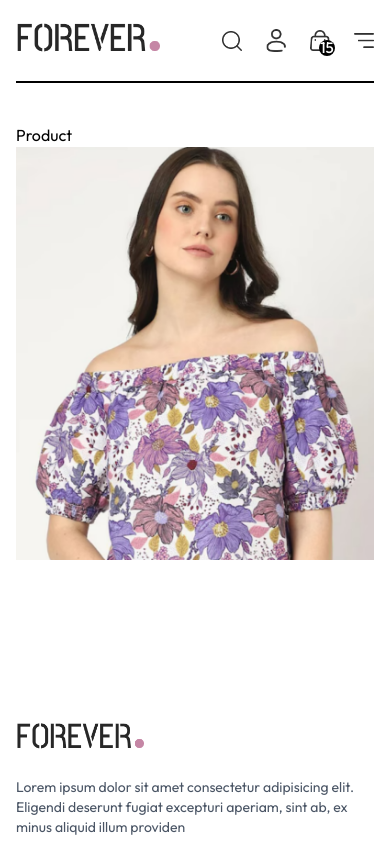
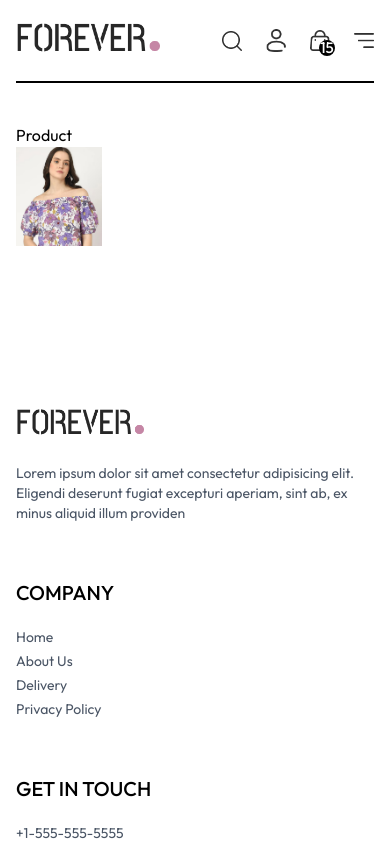
Before and after one commit to hellokristinafaye/clothing-ecommerce, a React (Vite) app: page /product/aaaaa in a window 390 px wide. Shown: the top 844 px of the page. Built offline with nearby package versions, Linux system fonts and the light colour scheme.

Commit message:
Image styled

```diff
--- a/src/pages/Product.jsx
+++ b/src/pages/Product.jsx
@@ -36,7 +36,7 @@ const Product = () => {
           <div className="flex sm:flex-col overflow-x-auto sm:overflow-y-scroll justify-between sm:justify-normal sm:w-[18.7%] w-full">
             {
               productData.image.map((item, index) => (
-                <img src={item} key={index} alt="" className="" />
+                <img src={item} key={index} alt="" className="w-[24%] sm:w-full sm:mb-3 flex-shrink-0 cursor-pointer" />
               ))
               }
           </div>
```
